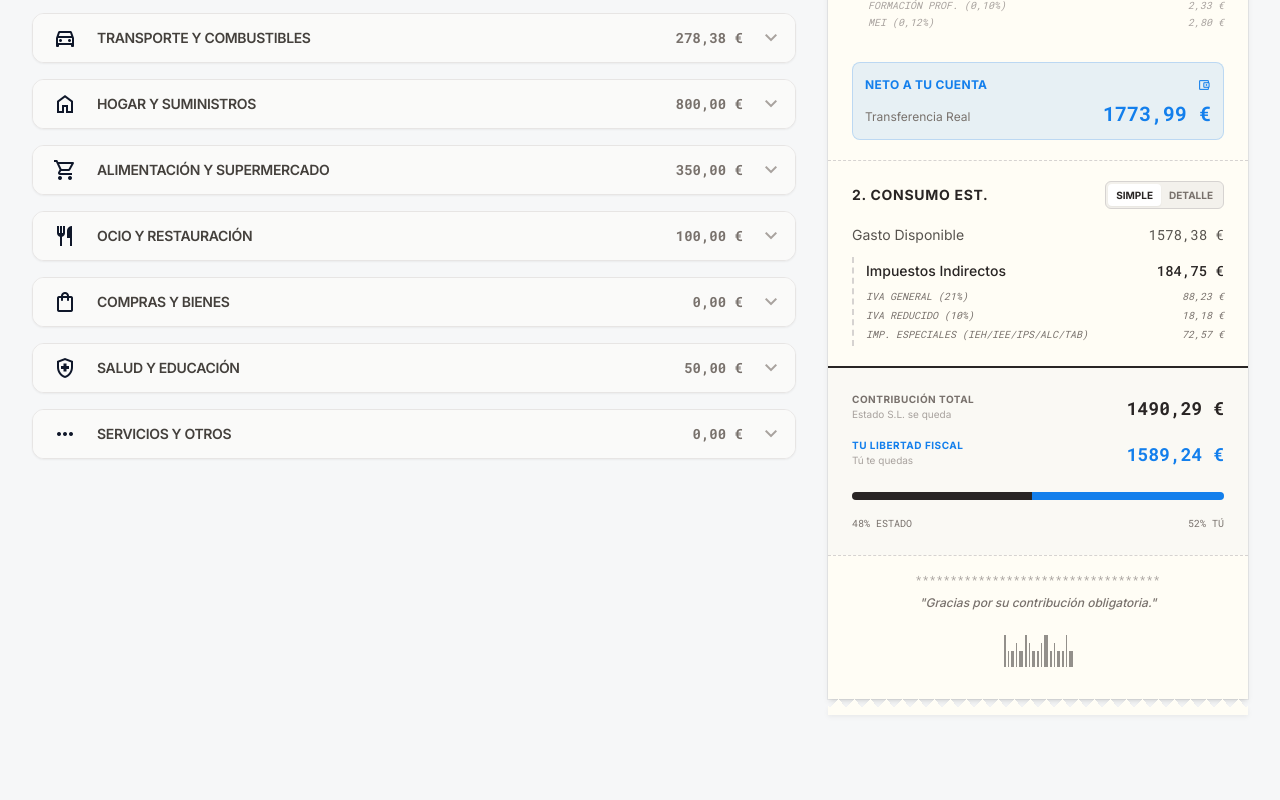
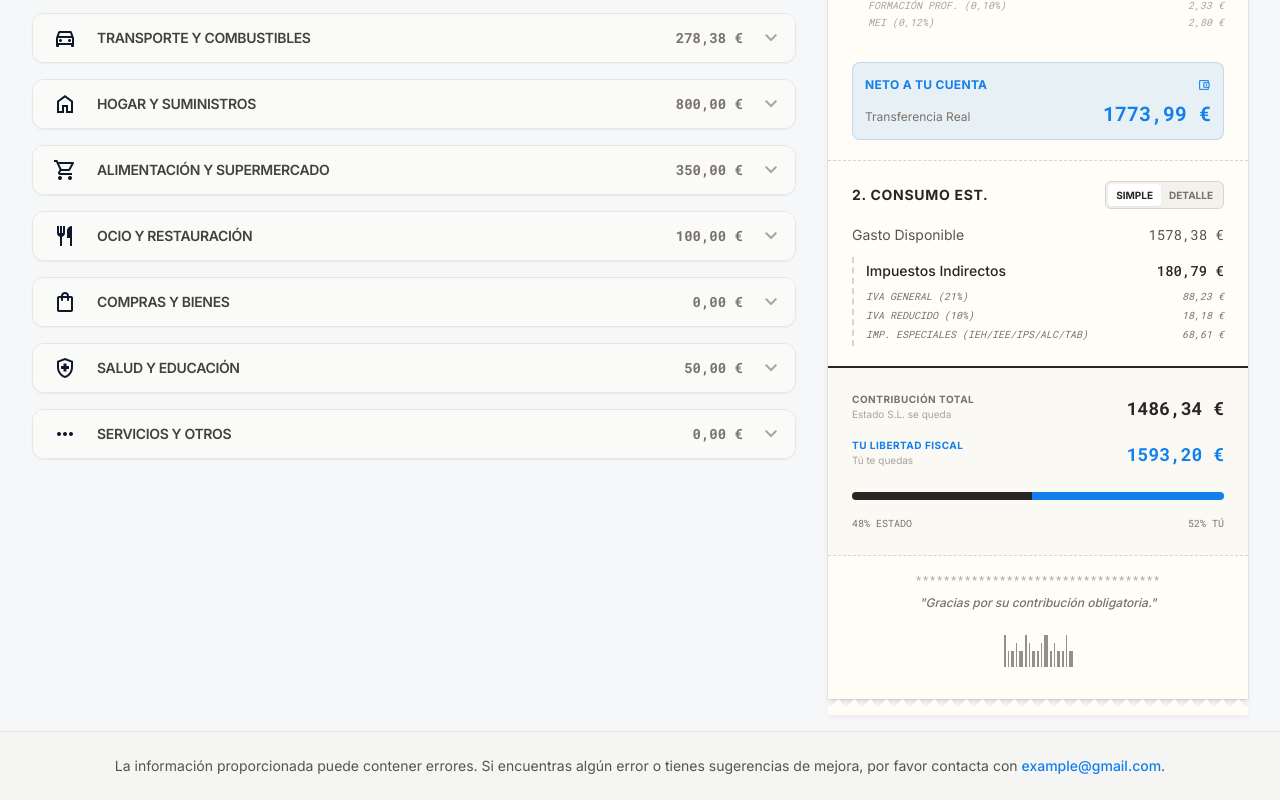
Before and after one commit to dmartinezh97/cuanto-me-quita-el-estado, a Vue app: page / in a window 1280 px wide. Shown: the part 654-1454 px from the top of the page. Before the commit the page ends 1385 px from the top, so only its background shows below. Built offline with nearby package versions, Linux system fonts and the light colour scheme.

Commit message:
Calculo tabaco + footer

```diff
--- a/App.vue
+++ b/App.vue
@@ -752,5 +752,15 @@ const ivaDistribution: Array<{ key: IVAKey; label: string; color: string }> = [
         </div>
       </div>
     </Teleport>
+
+    <!-- Footer -->
+    <footer class="w-full bg-stone-100 dark:bg-slate-900 border-t border-stone-200 dark:border-stone-700 py-6 mt-8">
+      <div class="max-w-[1440px] mx-auto px-4 sm:px-6 lg:px-8">
+        <p class="text-center text-sm text-stone-600 dark:text-stone-400">
+          La información proporcionada puede contener errores. Si encuentras algún error o tienes sugerencias de mejora, por favor contacta con
+          <a href="mailto:example@gmail.com" class="text-primary hover:underline font-medium">example@gmail.com</a>.
+        </p>
+      </div>
+    </footer>
   </div>
 </template>
--- a/constants.tsx
+++ b/constants.tsx
@@ -82,7 +82,7 @@ export const INITIAL_EXPENSES: CategoryExpense[] = [
         amount: 40,
         ivaRate: 21,
         isExciseDuty: true,
-        note: 'Imp. Labores del Tabaco'
+        note: 'Imp. Labores del Tabaco + IVA 21% (sobre base+imp.especial)'
       }
     ]
   },
--- a/utils/calculations.ts
+++ b/utils/calculations.ts
@@ -104,8 +104,12 @@ export const calculateIVABreakdown = (state: AppState) => {
           totalSpecialOthers += special;
           specialType = 'Imp. Alcohol';
         } else if (sub.id === 'tobacco' && sub.isExciseDuty) {
-          iva = totalPVP * (21/121);
-          special = totalPVP * 0.57;
+          // El Impuesto Especial del Tabaco se calcula sobre el PVP sin IVA
+          // PVP final = (Base + Imp. Especial) * 1.21
+          const pvpSinIVA = totalPVP / 1.21;
+          iva = totalPVP - pvpSinIVA;
+          // El impuesto especial es aproximadamente el 57% del PVP sin IVA
+          special = pvpSinIVA * 0.57;
           totalSpecialOthers += special;
           specialType = 'Imp. Tabaco';
         } else if (sub.specialTaxRate && sub.ivaRate === 0) {
```
